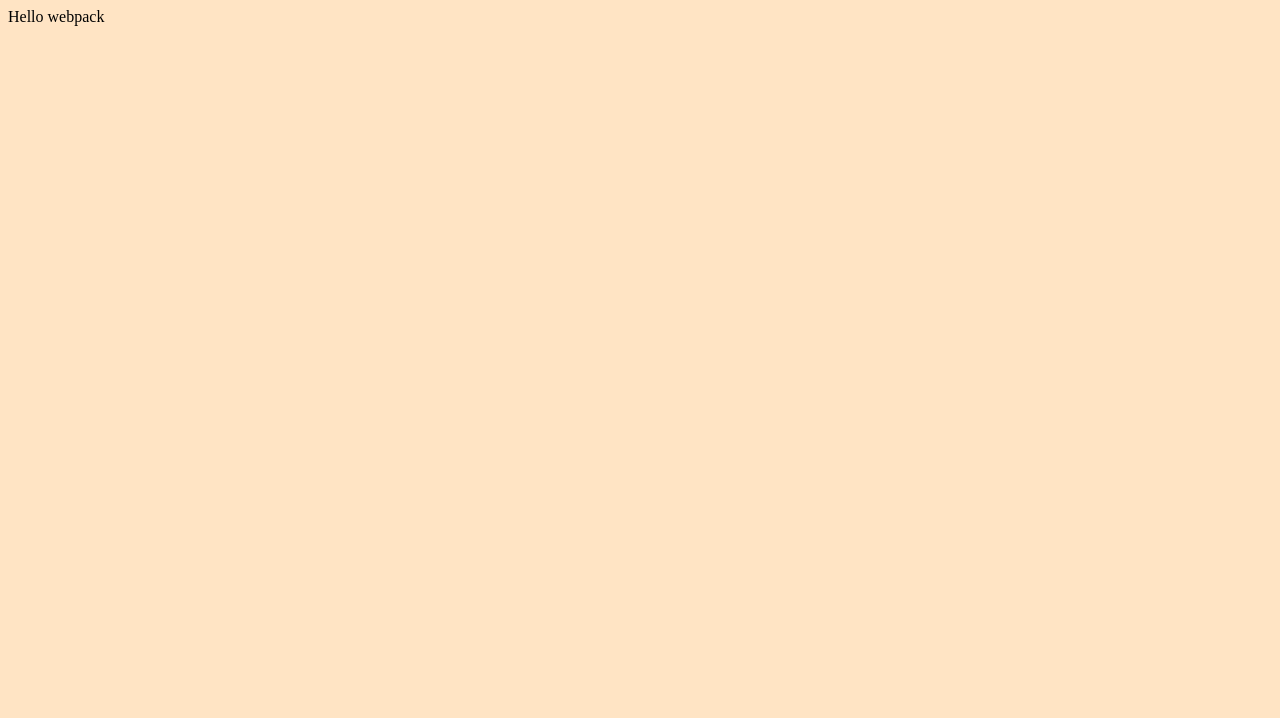
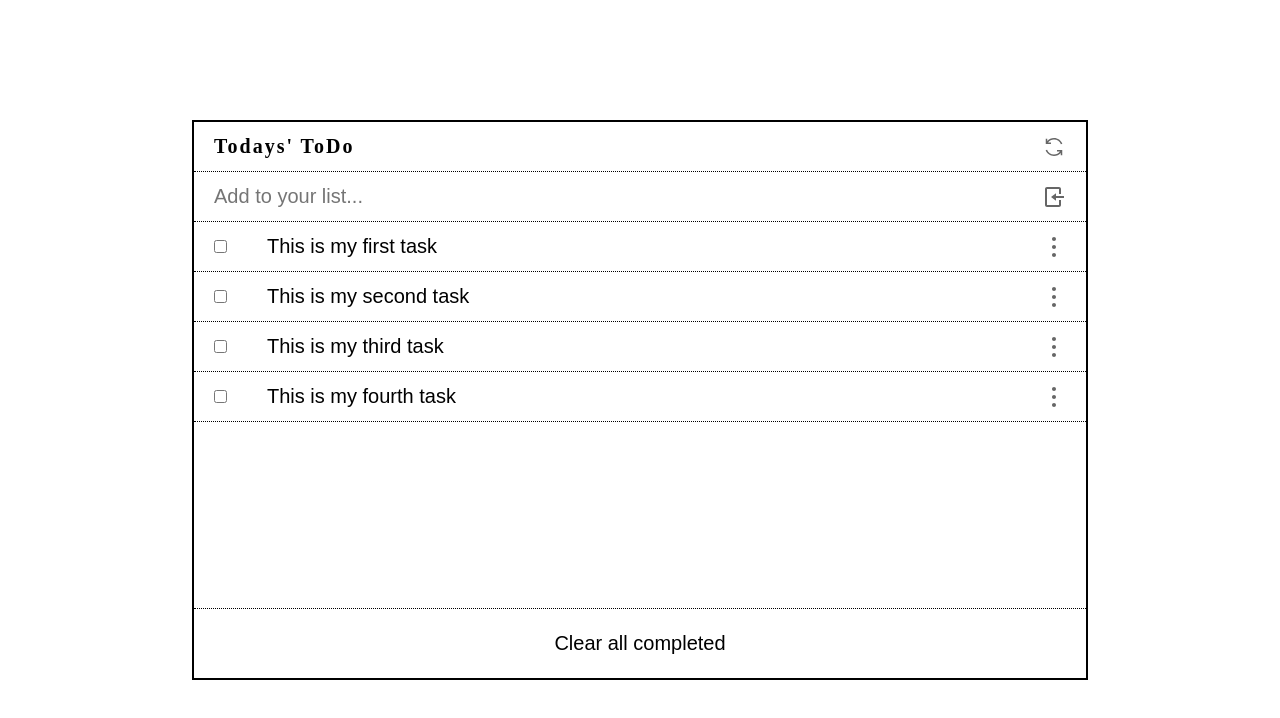
Before and after one commit to deyemiobaa/ToDo-List, a website built with webpack: page src/index.html in a window 1280 px wide. Built offline with nearby package versions, Linux system fonts and the light colour scheme.

Commit message:
Build todo list structure

```diff
--- a/src/index.html
+++ b/src/index.html
@@ -1,12 +1,27 @@
 <!DOCTYPE html>
 <html lang="en">
+
   <head>
     <meta charset="UTF-8">
     <meta http-equiv="X-UA-Compatible" content="IE=edge">
     <meta name="viewport" content="width=device-width, initial-scale=1.0">
     <title>ToDo List</title>
   </head>
+
   <body>
+    <div class="todolist">
+      <div class="list-header">
+        <h1>Todays' ToDo</h1>
+        <img class="refresh" src="../src/images/rotation.svg" alt="refresh">
+      </div>
+      <div class="add-new-task">
+        <input type="text" placeholder="Add to your list...">
+        <img class="enter" src="../src/images/enter.svg" alt="enter">
+      </div>
+      <div class="task-container">
+      </div>
+      <button type="button" id="clear-btn">Clear all completed</button>
+    </div>
+  </body>
 
-</body>
 </html>
--- a/src/index.js
+++ b/src/index.js
@@ -1,14 +1,48 @@
-import _ from "lodash";
 import './style.css';
+import more from './images/more.svg';
+import enter from './images/enter.svg';
+import refresh from './images/rotation.svg';
 
-function component() {
-  const element = document.createElement('div');
+const tasks = [
+  {
+    description: 'This is my first task',
+    completed: false,
+    index: 0,
+  },
+  {
+    description: 'This is my second task',
+    completed: false,
+    index: 1,
+  },
+  {
+    description: 'This is my third task',
+    completed: false,
+    index: 2,
+  },
+  {
+    description: 'This is my fourth task',
+    completed: false,
+    index: 3,
+  },
+];
 
-  // Lodash, now imported by this script
-  element.innerHTML = _.join(['Hello', 'webpack'], ' ');
-  element.classList.add('hello');
+const taskContainer = document.querySelector('.task-container');
+const refreshBtn = document.querySelector('.refresh');
+const enterBtn = document.querySelector('.enter');
 
-  return element;
-}
+refreshBtn.src = refresh;
+enterBtn.src = enter;
 
-document.body.appendChild(component());
+const fillTasks = () => {
+  for (let i = 0; i < tasks.length; i += 1) {
+    taskContainer.innerHTML
+      += `
+      <div class="task">
+          <input id="front-end" type="checkbox" value="front-end">
+          <input type="text" value="${tasks[i].description}" class="new-task">
+          <img class="more" src="${more}" alt="more">
+      </div>
+      `;
+  }
+};
+fillTasks();
--- a/src/style.css
+++ b/src/style.css
@@ -1,3 +1,80 @@
+html {
+  -webkit-box-sizing: border-box;
+  -moz-box-sizing: border-box;
+  box-sizing: border-box;
+}
+
+*,
+*::before,
+*::after {
+  -webkit-box-sizing: inherit;
+  -moz-box-sizing: inherit;
+  box-sizing: inherit;
+  padding: 0;
+  margin: 0;
+  font-size: 20px;
+}
+
 body {
-    background-color: bisque;
+  display: flex;
+  align-items: center;
+  height: 100vh;
 }
+
+.todolist {
+  display: grid;
+  grid-template-rows: auto auto 1fr auto;
+  border: 2px solid black;
+  height: 70%;
+  width: 70%;
+  margin: auto;
+}
+
+.list-header,
+.add-new-task {
+  display: grid;
+  grid-template-columns: 1fr auto;
+  align-items: center;
+  border-bottom: 1px dotted #000;
+  padding: 0 20px;
+  height: 50px;
+  column-gap: 20px;
+}
+
+.list-header > h1 {
+  letter-spacing: 0.1rem;
+}
+
+img {
+  height: 24px;
+}
+
+input,
+button {
+  border: 0;
+  background: none;
+}
+
+input:focus {
+  outline: none;
+}
+
+.task {
+  height: 50px;
+  display: grid;
+  align-items: center;
+  column-gap: 40px;
+  padding: 0 20px;
+  flex-direction: row;
+  grid-template-columns: auto 1fr auto;
+  border-bottom: 1px dotted #000;
+}
+
+.more {
+  justify-self: end;
+}
+
+#clear-btn {
+  border-top: 1px dotted #000;
+  height: 70px;
+}
```
Also changed, not shown: dist/index.html, dist/main.js. Lines whose indentation alone changed are shown as unchanged.
